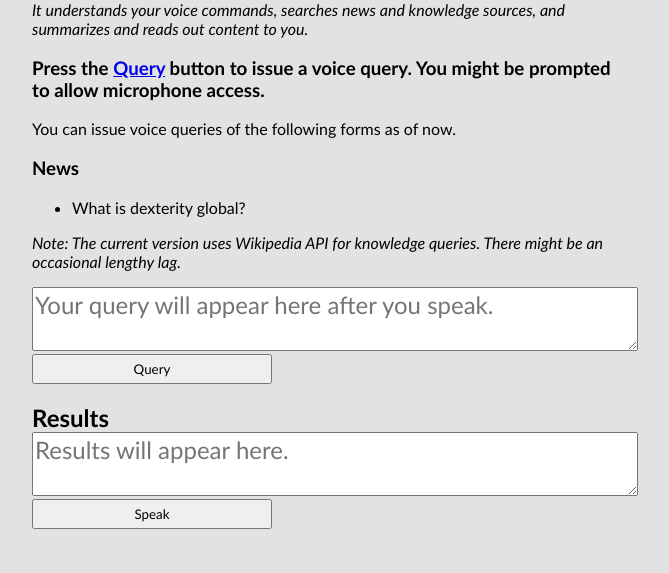
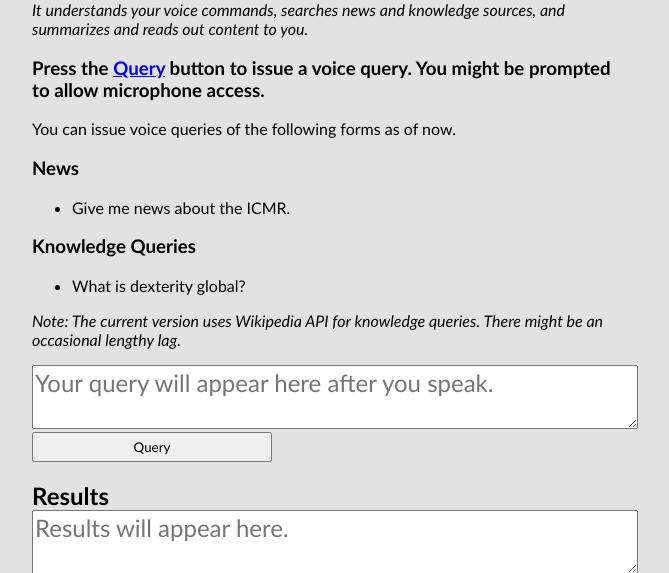
Before and after one commit to ritu01rt/NLP-based-voice-enabled-chatbot, a Flask app: page / in a window 1280 px wide. Shown: the part 184-757 px from the top of the page, without its empty margins (308-977 px from the left). Run offline with Flask 2, Linux system fonts and the light colour scheme; some libraries are stand-ins or nearby versions.

Commit message:
Update index.html

```diff
--- a/templates/index.html
+++ b/templates/index.html
@@ -40,7 +40,11 @@
             <p>You can issue voice queries of the following forms as of now.</p>
             <h3>News</h3>
             <ul>
-                <li>What is dexterity global?</li>
+                <li>Give me news about the ICMR.</li>
+            </ul>
+            <h3>Knowledge Queries</h3>
+	    <ul>
+               <li>What is dexterity global?</li>
             </ul>
             <p>
                 <i>
```
